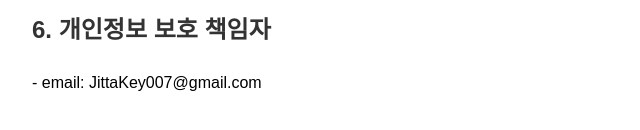
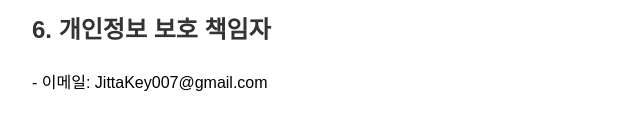
Before and after one commit to sunny00777180/yukiyo-privacy, a plain HTML site: page ko.html in a window 1280 px wide. Shown: the part 788-918 px from the top of the page, 208-848 px from the left. Drawn offline with Linux system fonts and the light colour scheme.

Commit message:
Update ko.html

```diff
--- a/ko.html
+++ b/ko.html
@@ -32,6 +32,6 @@
   <p>이용자는 언제든지 앱을 삭제하거나 초기화할 수 있으며, 문의 사항은 아래 이메일로 연락 바랍니다.</p>
 
   <h2>6. 개인정보 보호 책임자</h2>
-  <p>- email: JittaKey007@gmail.com</p>
+  <p>- 이메일: JittaKey007@gmail.com</p>
 </body>
 </html>
```
